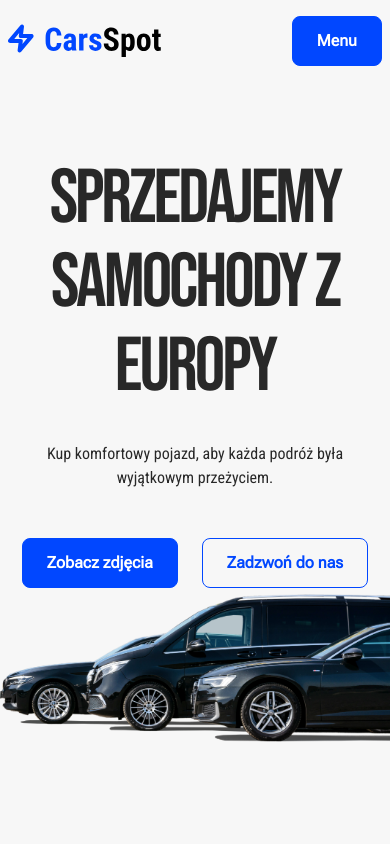
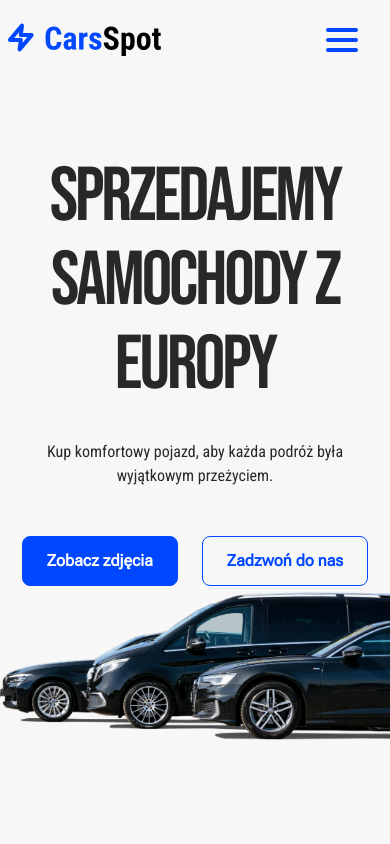
Before and after one commit to TypicalTeacup/cars-spot, a Vue app: page / in a window 390 px wide. Shown: the top 844 px of the page. Built offline with nearby package versions, Linux system fonts and the light colour scheme.

Commit message:
Mobile navigation hamburger menu

```diff
--- a/src/components/Navigation.vue
+++ b/src/components/Navigation.vue
@@ -10,6 +10,7 @@ const links = [
 
 const isOpen = ref(false);
 </script>
+
 <template>
     <nav class="py-4 container mx-auto">
         <div class="flex justify-between items-center">
@@ -28,8 +29,22 @@ const isOpen = ref(false);
                 <Button class="float-right" primary>Zadzwoń do nas</Button>
             </div>
             <!--mobile-->
-            <Button @click="isOpen = !isOpen" class="md:hidden" primary>
-                Menu
+
+            <Button class="border-none md:hidden" @click="isOpen = !isOpen">
+                <div class="grid justify-items-center gap-1.5">
+                    <span
+                        class="h-1 w-8 rounded-full bg-accent transition"
+                        :class="{ 'rotate-45 translate-y-2.5': isOpen }"
+                    ></span>
+                    <span
+                        class="h-1 w-8 rounded-full bg-accent transition"
+                        :class="{ 'scale-x-0 opacity-0': isOpen }"
+                    ></span>
+                    <span
+                        class="h-1 w-8 rounded-full bg-accent"
+                        :class="{ '-rotate-45 -translate-y-2.5': isOpen }"
+                    ></span>
+                </div>
             </Button>
         </div>
         <!--mobile-->
```
